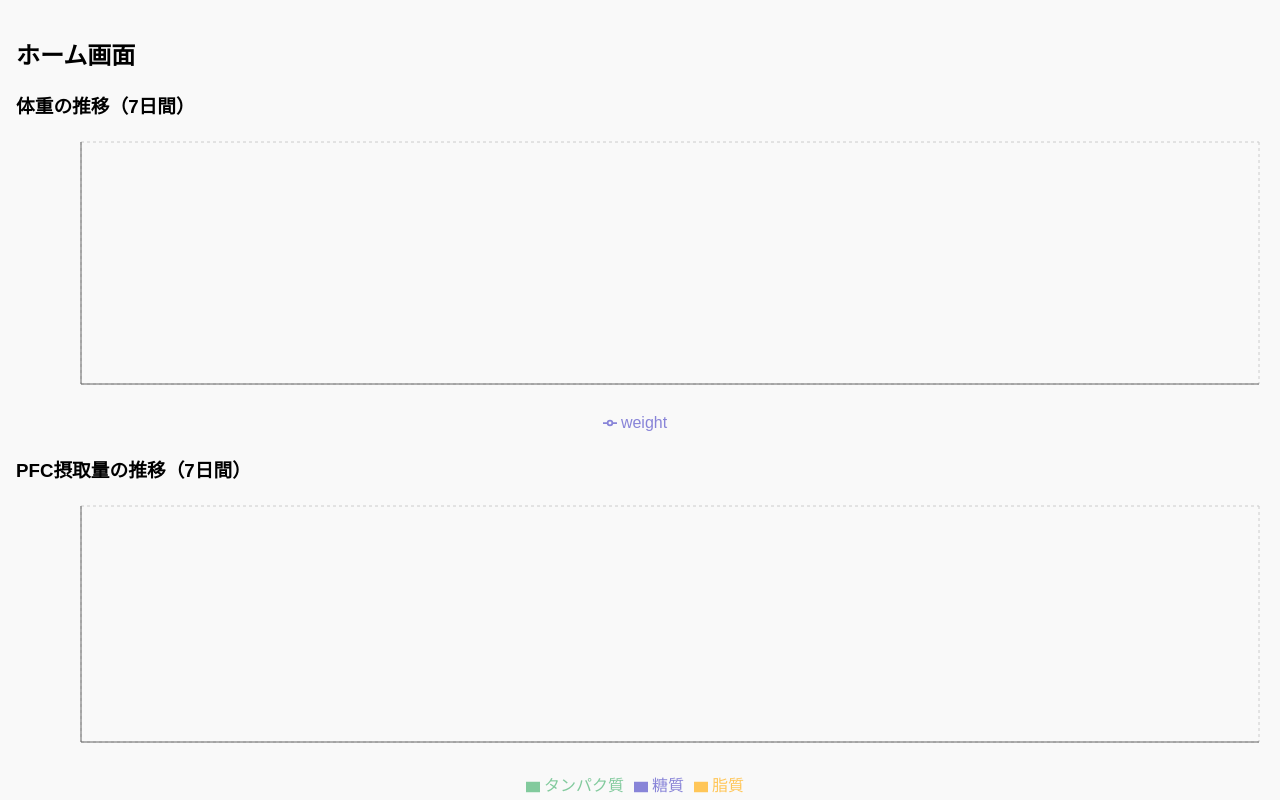
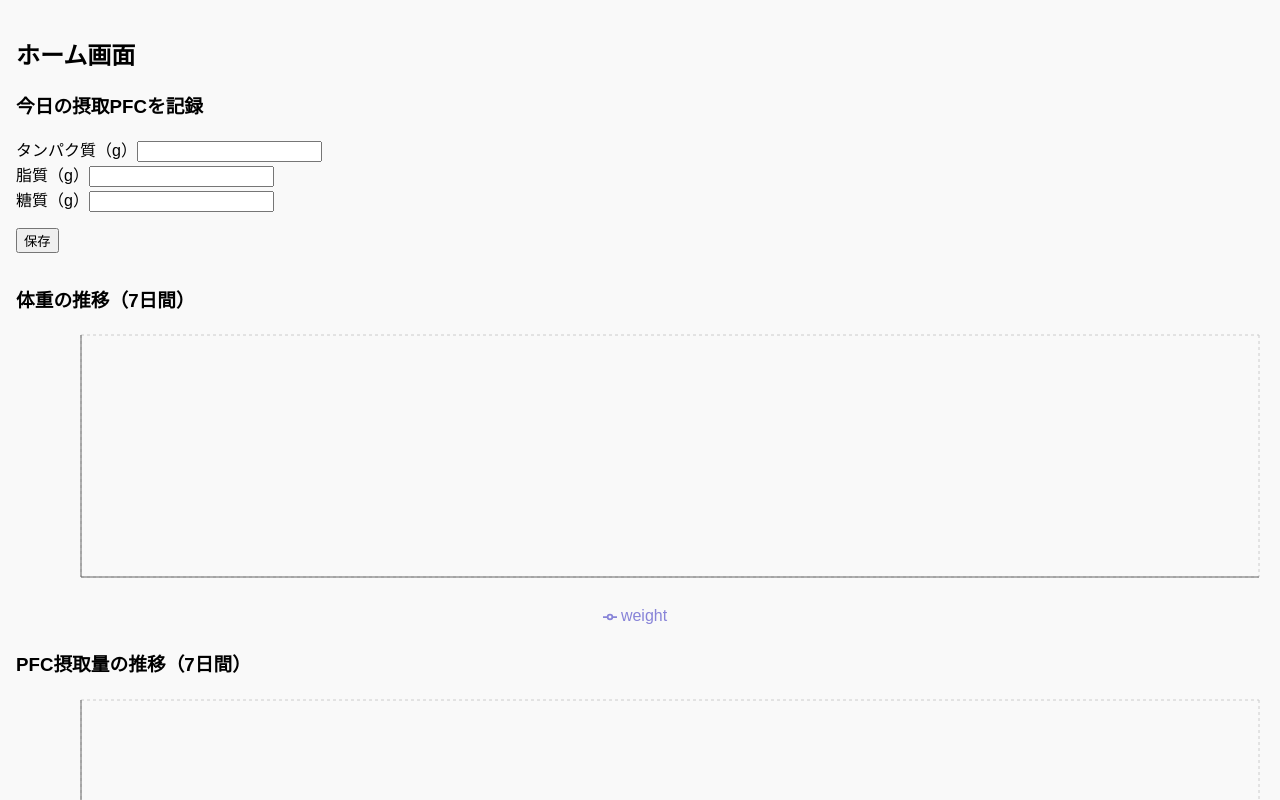
Before and after one commit to debirun/nutrition-newapp, a React (Create React App) app: page /home in a window 1280 px wide. Shown: the top 800 px of the page. Built offline with nearby package versions, Linux system fonts and the light colour scheme.

Commit message:
PFC記録フォームを追加

```diff
--- /dev/null
+++ b/src/components/PFCInputForm.jsx
@@ -0,0 +1,47 @@
+import React, { useState } from "react";
+import { saveRecordForToday } from "../utils/recordStorage";
+
+const PFCInputForm = () => {
+  const [protein, setProtein] = useState("");
+  const [fat, setFat] = useState("");
+  const [carbs, setCarbs] = useState("");
+
+  const handleSubmit = (e) => {
+    e.preventDefault();
+    const existing = JSON.parse(localStorage.getItem("weightData") || "{}");
+
+    const newRecord = {
+      weight: existing.currentWeight || null,
+      intake: {
+        protein: Number(protein),
+        fat: Number(fat),
+        carbs: Number(carbs),
+      }
+    };
+
+    saveRecordForToday(newRecord);
+    alert("本日のPFCを記録しました！");
+    setProtein(""); setFat(""); setCarbs("");
+  };
+
+  return (
+    <form onSubmit={handleSubmit} style={{ marginBottom: "2rem" }}>
+      <h3>今日の摂取PFCを記録</h3>
+      <div>
+        <label>タンパク質（g）</label>
+        <input type="number" value={protein} onChange={(e) => setProtein(e.target.value)} required />
+      </div>
+      <div>
+        <label>脂質（g）</label>
+        <input type="number" value={fat} onChange={(e) => setFat(e.target.value)} required />
+      </div>
+      <div>
+        <label>糖質（g）</label>
+        <input type="number" value={carbs} onChange={(e) => setCarbs(e.target.value)} required />
+      </div>
+      <button type="submit" style={{ marginTop: "1rem" }}>保存</button>
+    </form>
+  );
+};
+
+export default PFCInputForm;
--- a/src/pages/HomePage.jsx
+++ b/src/pages/HomePage.jsx
@@ -4,6 +4,7 @@ import {
   LineChart, Line, XAxis, YAxis, CartesianGrid, Tooltip, Legend,
   BarChart, Bar, ResponsiveContainer
 } from "recharts";
+import PFCInputForm from "../components/PFCInputForm";
 
 const HomePage = () => {
   const [data, setData] = useState([]);
@@ -15,6 +16,8 @@ const HomePage = () => {
   return (
     <div style={{ padding: "1rem" }}>
       <h2>ホーム画面</h2>
+
+      <PFCInputForm />
 
       <h3>体重の推移（7日間）</h3>
       <ResponsiveContainer width="100%" height={300}>
```
